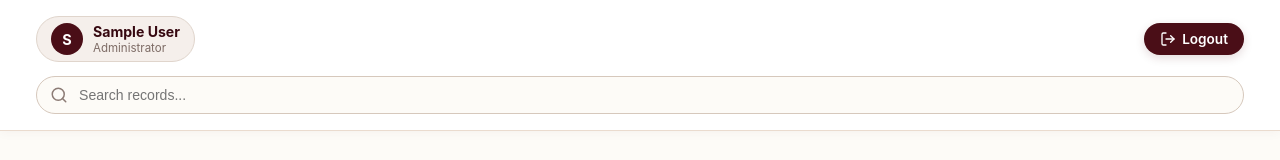
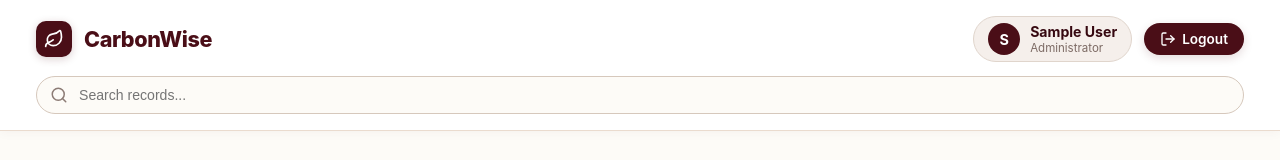
Before and after one commit to ariffrahmnn/carbon-wise, a React (Vite) app in the folder frontend/: page /admin in a window 1280 px wide. Shown: the top 160 px of the page. Built offline with nearby package versions, Linux system fonts and the light colour scheme; no server answers; sample sign-in values are in the browser's storage.

Commit message:
style: restore CarbonWise logo for desktop layout in AdminDashboard, position admin profile and logout closely together on the right

```diff
--- a/frontend/src/pages/AdminDashboard.jsx
+++ b/frontend/src/pages/AdminDashboard.jsx
@@ -148,9 +148,19 @@ const AdminDashboard = () => {
 
   return (
     <div className="admin-wrapper">
-      {/* HEADER ATAS (PROFIL ADMIN & LOGOUT DI ATAS, SEARCH BOX DI BAWAH) */}
+      {/* HEADER ATAS ADMIN DASHBOARD */}
       <header className="admin-header">
         <div className="admin-header-top-row">
+          {/* BRAND LOGO CARBONWISE (DITAMPILKAN KHUSUS TAMPILAN DESKTOP) */}
+          <div className="admin-brand">
+            <div className="admin-brand-icon">
+              <Leaf size={20} color="#ffffff" />
+            </div>
+            <span className="admin-brand-title">CarbonWise</span>
+          </div>
+
+          {/* PROFIL ADMIN & LOGOUT DIDEKATKAN DI SISI KANAN */}
+          <div className="admin-header-right">
             <div className="admin-header-user">
               <div className="admin-header-avatar">{adminInitial}</div>
               <div className="admin-header-info">
@@ -164,8 +174,9 @@ const AdminDashboard = () => {
               <span>Logout</span>
             </button>
           </div>
+        </div>
 
-        {/* SEARCH INPUT DIBERIKAN DI BAWAH NAMA & LOGOUT */}
+        {/* SEARCH INPUT DI BAWAH PROFIL & LOGOUT */}
         <div className="admin-search-box">
           <Search size={18} className="admin-search-icon" />
           <input
--- a/frontend/src/styles/admin.css
+++ b/frontend/src/styles/admin.css
@@ -27,6 +27,31 @@
   align-items: center;
   justify-content: space-between;
   width: 100%;
+}
+
+.admin-brand {
+  display: flex;
+  align-items: center;
+  gap: 12px;
+}
+
+.admin-brand-icon {
+  width: 36px;
+  height: 36px;
+  background: #4A0E17;
+  color: #ffffff;
+  border-radius: 10px;
+  display: flex;
+  align-items: center;
+  justify-content: center;
+  box-shadow: 0 2px 8px rgba(74, 14, 23, 0.2);
+}
+
+.admin-brand-title {
+  font-size: 1.35rem;
+  font-weight: 800;
+  color: #4A0E17;
+  letter-spacing: -0.02em;
 }
 
 .admin-search-box {
@@ -66,7 +91,7 @@
 .admin-header-right {
   display: flex;
   align-items: center;
-  gap: 16px;
+  gap: 12px;
 }
 
 .admin-header-user {
@@ -420,6 +445,10 @@
 
 /* OPTIMASI RESPONSIP MOBILE UNTUK ADMIN DASHBOARD */
 @media (max-width: 768px) {
+  .admin-brand {
+    display: none !important;
+  }
+
   .admin-header {
     height: auto;
     padding: 12px 16px;
```
Lines whose indentation alone changed are shown as unchanged.
